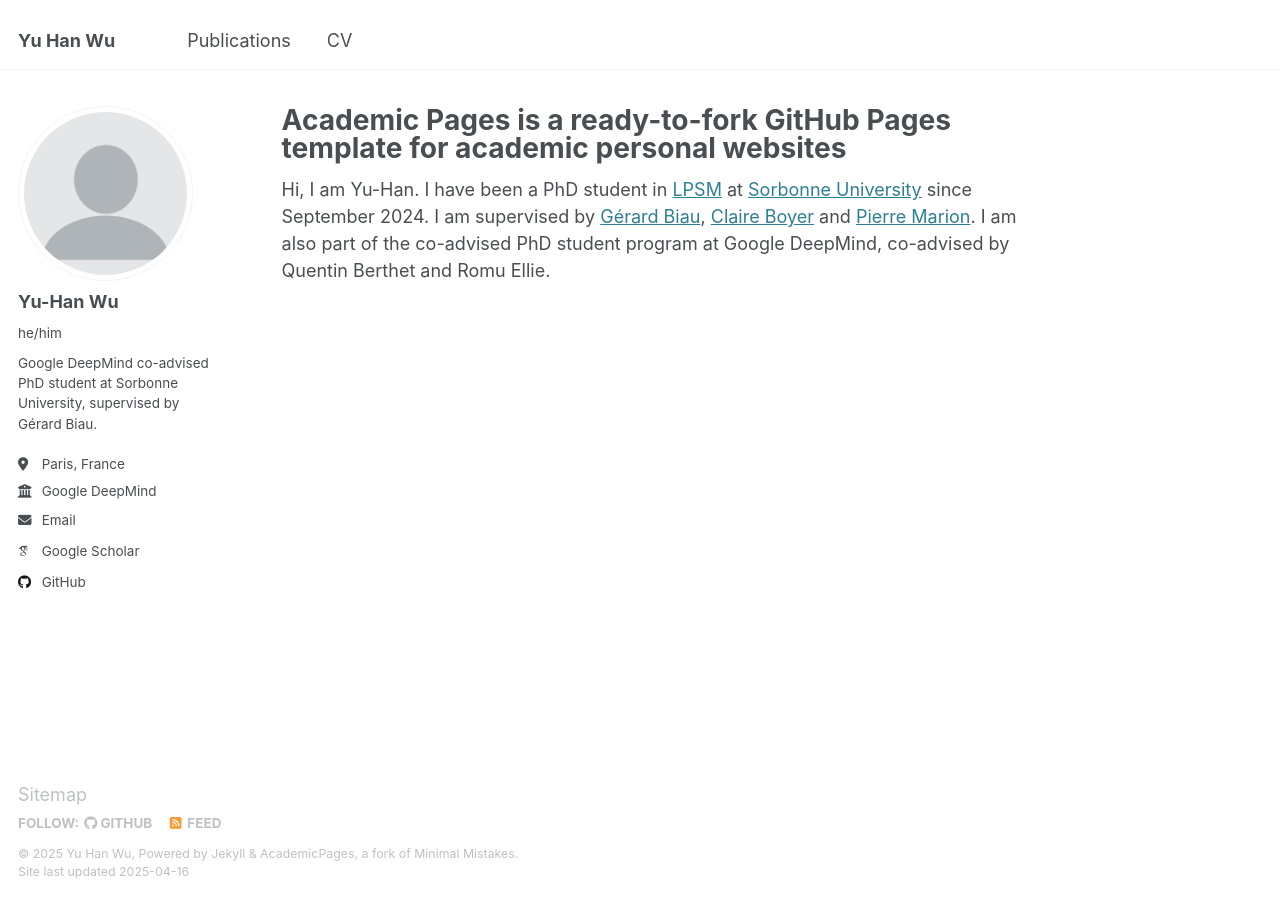
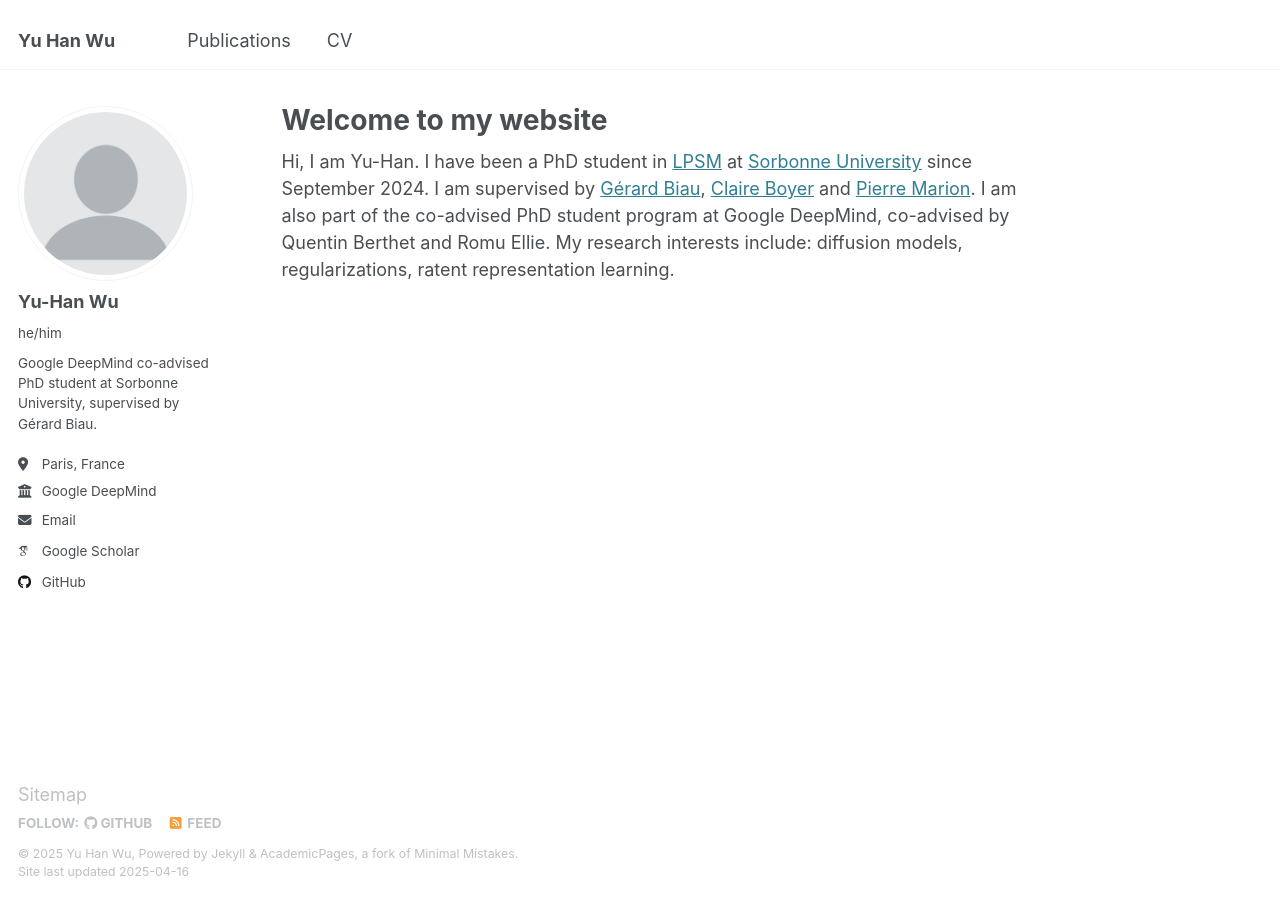
Before and after one commit to pojoowu/pojoowu.github.io, a Jekyll site: the page built from _pages/about.md, in a window 1280 px wide. Built offline with Jekyll 4.4.1, drawn with Linux system fonts in a browser that asks for light colours; some web fonts are replaced.

Commit message:
Update about.md

```diff
--- a/_pages/about.md
+++ b/_pages/about.md
@@ -1,10 +1,10 @@
 ---
 permalink: /
-title: "Academic Pages is a ready-to-fork GitHub Pages template for academic personal websites"
+title: "Welcome to my website"
 author_profile: true
 redirect_from:
   - /about/
   - /about.html
 ---
 
-Hi, I am Yu-Han. I have been a PhD student in [LPSM](https://www.lpsm.paris/) at [Sorbonne University](https://www.sorbonne-universite.fr/) since September 2024. I am supervised by [Gérard Biau](https://perso.lpsm.paris/~biau/), [Claire Boyer](https://www.imo.universite-paris-saclay.fr/~claire.boyer/) and [Pierre Marion](https://pierremarion23.github.io/). I am also part of the co-advised PhD student program at Google DeepMind, co-advised by Quentin Berthet and Romu Ellie.
+Hi, I am Yu-Han. I have been a PhD student in [LPSM](https://www.lpsm.paris/) at [Sorbonne University](https://www.sorbonne-universite.fr/) since September 2024. I am supervised by [Gérard Biau](https://perso.lpsm.paris/~biau/), [Claire Boyer](https://www.imo.universite-paris-saclay.fr/~claire.boyer/) and [Pierre Marion](https://pierremarion23.github.io/). I am also part of the co-advised PhD student program at Google DeepMind, co-advised by Quentin Berthet and Romu Ellie. My research interests include: diffusion models, regularizations, ratent representation learning.
```
